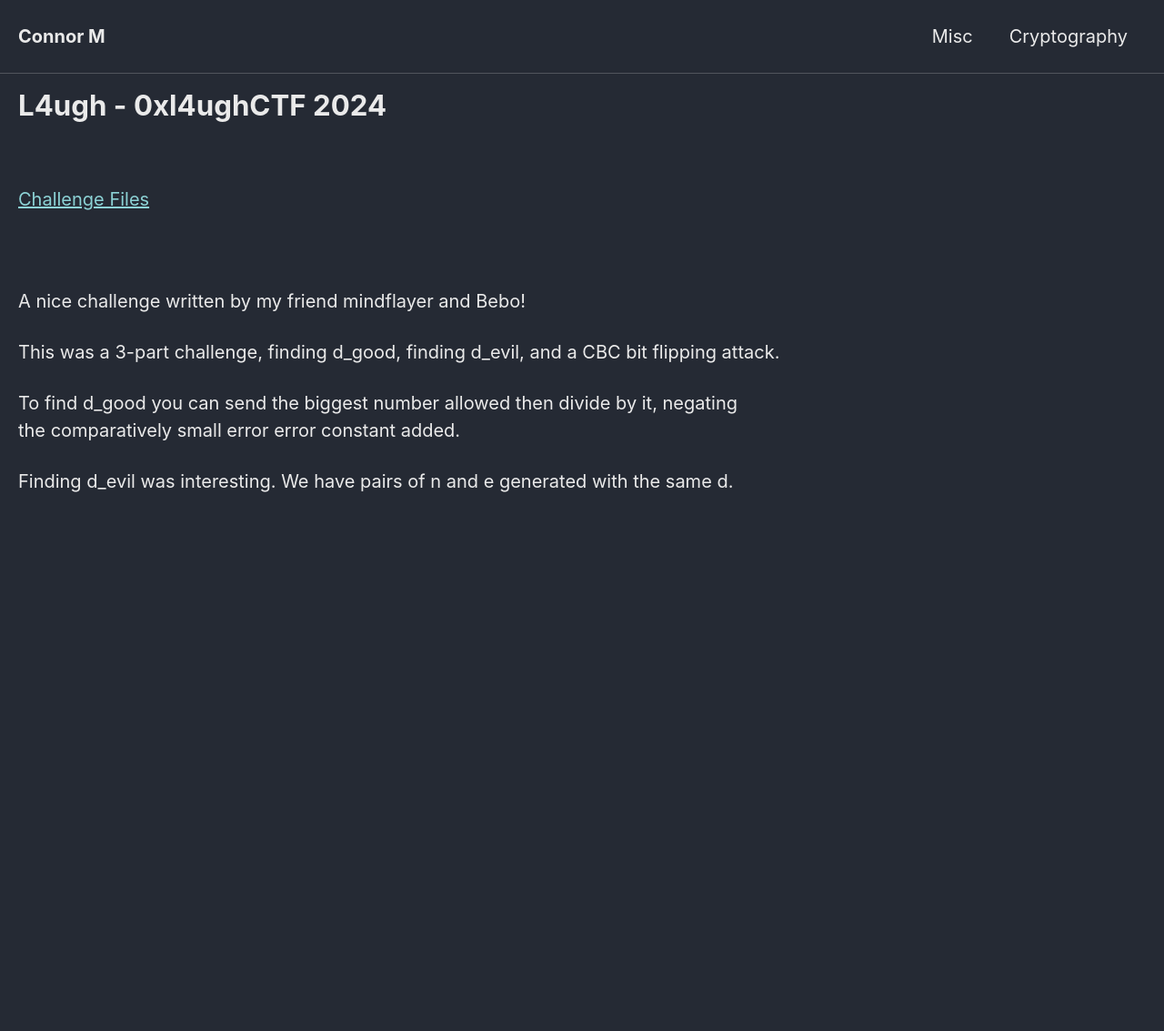
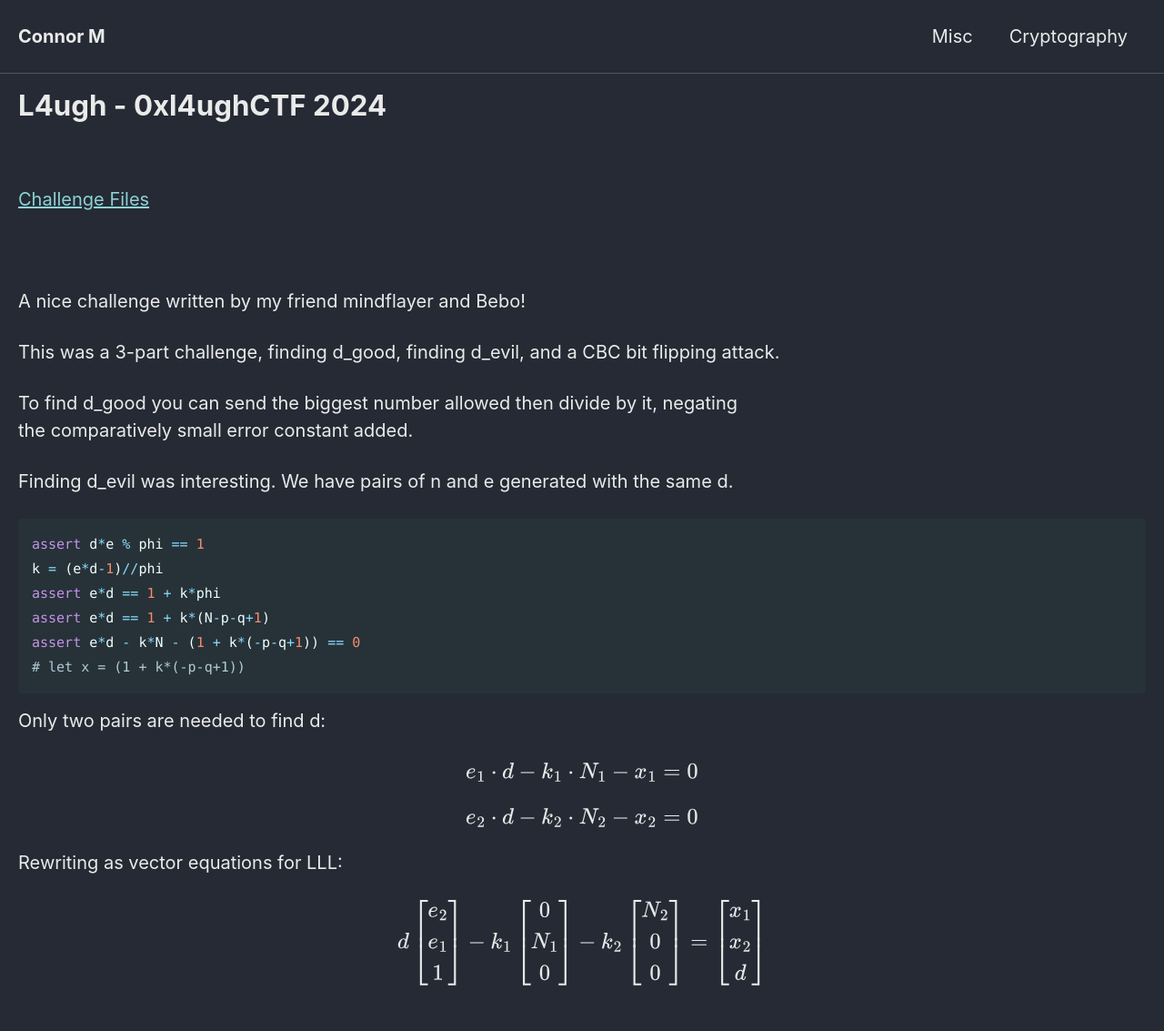
Before and after one commit to Connor-McCartney/Connor-McCartney.github.io, a Jekyll site: the page built from _pages/cryptography/rsa/L4ugh-0xl4ughCTF-2024.md, in a window 1280 px wide. Shown: the whole page at 91% size. Built offline with Jekyll 4.4.1, drawn with Linux system fonts in a browser that asks for light colours; cached includes are drawn as plain includes; before the commit the page ends 900 px from its top, so only the background shows below that.

Commit message:
Update L4ugh-0xl4ughCTF-2024.md

````diff
--- a/_pages/cryptography/rsa/L4ugh-0xl4ughCTF-2024.md
+++ b/_pages/cryptography/rsa/L4ugh-0xl4ughCTF-2024.md
@@ -14,6 +14,25 @@ A nice challenge written by my friend mindflayer and Bebo!
 This was a 3-part challenge, finding d_good, finding d_evil, and a CBC bit flipping attack.
 
 To find d_good you can send the biggest number allowed then divide by it, negating <br>
-the comparatively small error error constant added.
+the comparatively small error constant added.
 
 Finding d_evil was interesting. We have pairs of n and e generated with the same d.
+
+```python
+assert d*e % phi == 1
+k = (e*d-1)//phi
+assert e*d == 1 + k*phi
+assert e*d == 1 + k*(N-p-q+1)
+assert e*d - k*N - (1 + k*(-p-q+1)) == 0
+# let x = (1 + k*(-p-q+1))
+```
+
+Only two pairs are needed to find d:
+
+$$e_1\cdot d - k_1 \cdot N_1 - x_1 = 0$$
+
+$$e_2\cdot d - k_2 \cdot N_2 - x_2 = 0$$
+
+Rewriting as vector equations for LLL:
+
+$$d \begin{bmatrix}e_2 \\ e_1 \\ 1\end{bmatrix} - k_1 \begin{bmatrix}0\\ N_1 \\ 0\end{bmatrix} - k_2 \begin{bmatrix}N_2 \\ 0 \\ 0\end{bmatrix} = \begin{bmatrix}x_1 \\ x_2 \\ d\end{bmatrix}$$
````
